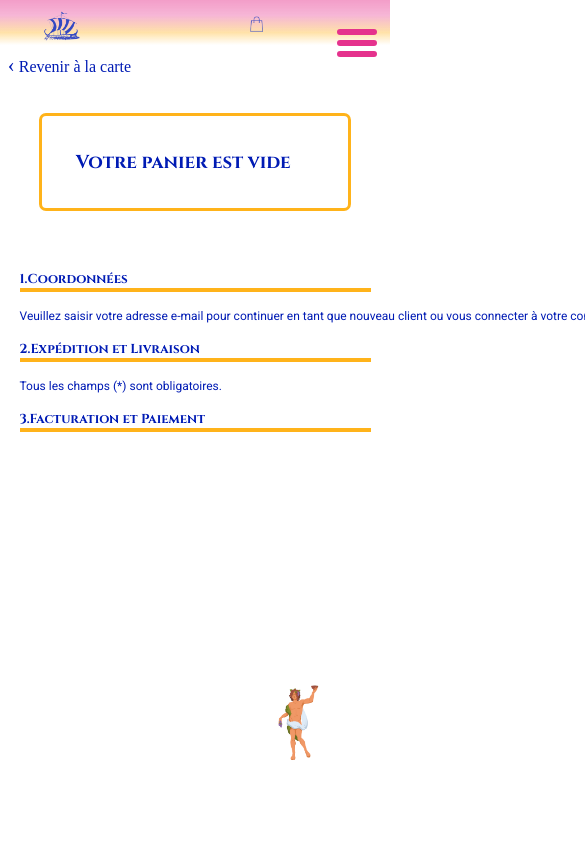
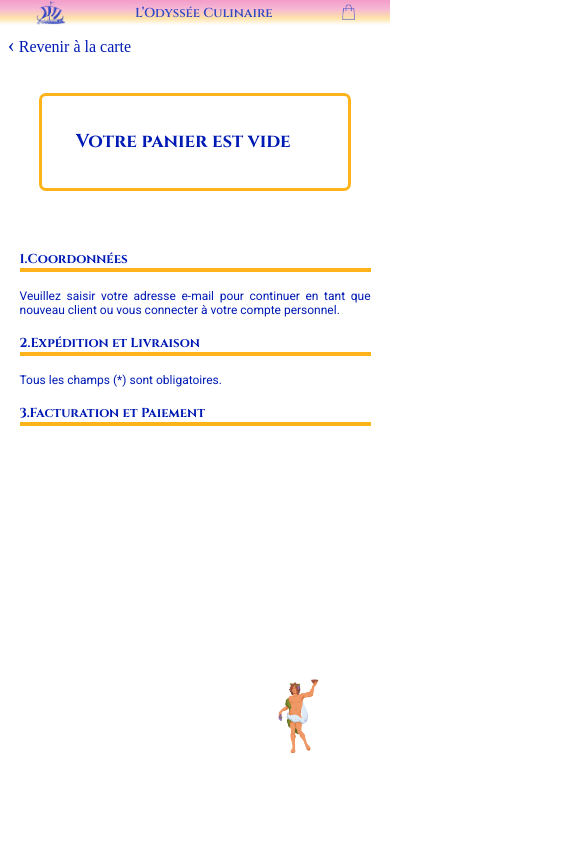
Before and after one commit to Chlopes92/OdysseeCulinaire, a React (Create React App) app: page /form in a window 390 px wide. Shown: the top 844 px of the page, 585 px wide, since content can reach past the window. Built offline with nearby package versions, Linux system fonts and the light colour scheme.

Commit message:
fix style

```diff
--- a/src/components/Header/Header.module.css
+++ b/src/components/Header/Header.module.css
@@ -11,12 +11,15 @@
 }
 
 .logo{
-    margin-top: 10px;
-    width: 10vw;
+    display: flex;
+    /* margin-top: 10px; */
+    width: 8vw;
+    /* align-content: center; */
+    justify-content: center;
 }
 
 .panier{
-    margin-top: 1vh;
+    /* margin-top: 1vh; */
     width: 1vw;
     min-width: 3.5vw;
     height: auto;
@@ -24,7 +27,8 @@
 .flex{
     display: flex;
    align-items: center;
-   margin-top: 2vw;
+   margin-top: 1vw;
+   position: relative
 }
 
 .borderQuantity{
@@ -32,19 +36,27 @@
     justify-content: center;
     align-items: center;
     background-color: var(--pink);
-    width: 2vw;
-    height: 2vw;
-    min-width: 6px;
-    min-height: 14px;
+    width: 2.5vw;
+    height: 2.5vw;
+    /* min-width: 6px;
+    min-height: 14px; */
     border-radius: 50%;
     box-sizing: border-box;
     margin-left: 20px;
+    margin-top: 3.5vw;
+    margin-left: 3vh;
     position: absolute;
-    margin-top: 4rem;
-    margin-left: 3rem;
 
 }
 
+.titlePrincipal{
+    /* margin-top: 4vh; */
+    display: flex;
+    justify-content: center;
+    align-items: center;
+    font-weight: 600;
+    font-size: clamp(13px, 3vw, 40px);
+}
 
 .quantity{
     height: 100%;
@@ -64,10 +76,10 @@
         display: none;
     } */
 
-    .burger,.customBurger{
+    /* .burger,.customBurger{
         display: block;
         background: none;
-    }
+    } */
 
     .menuBurger img{
         height: 50px;
@@ -75,22 +87,29 @@
     }
 
     .burgerIcon{
-        display: block;
+        /* display: block; */
+        display: flex;
+        flex-direction: column;
         cursor: pointer;
-        margin: 24px 8px 0px 0px;
-        position: absolute;
+        margin: 1.6rem 5px 0px 0px;
+        /* position: absolute; */
         right: 0;
 
     }
 
+    /* .menuMobile{
+        /* display: flex !important; */
+        /* justify-content: space-around; */
+         /* width: 18vw;
+    } */
+
     .line{
         display: block;
-        width: 40px;
-        height: 6px;
+        width: 38px;
+        height: 5px;
         border-radius: 61px;
-        margin: 5px;
+        margin: 3px;
         background-color: var(--pink);
-        -webkit-transition: all 0.3s ease-in-out;
         transition: all 0.3s ease-in-out;
     }
 
@@ -102,5 +121,23 @@
         display: none;
     }
 
+    .borderQuantity{
+        margin-top: 3.5vw;
+        margin-left: 1.5vh;
+
+
+    }
+
+    .panier{
+        /* margin-top: 1vh; */
+        width: 1vw;
+        min-width: 3.5vw;
+        height: auto;
+    }
+
+    .containerPanier{
+        position: relative;
+    }
+
 
 }
--- a/src/components/Header/Header.tsx
+++ b/src/components/Header/Header.tsx
@@ -56,8 +56,9 @@ const Header = () => {
         <img className={style.logo} src="/image/icons/logo.png" alt="Retour accueil" />
 
       </Link>}
-      <NavBar customActiveClass={style.isActive} />
-      {/* <div> */}
+      {/* <NavBar customActiveClass={style.isActive} /> */}
+      <h1 className={style.titlePrincipal}>L’Odyssée Culinaire</h1>
+      <div  className={style.containerPanier}>
       {location.pathname !== "/order" &&
         (<Link to="/cart">
           <div className={style.flex}>
@@ -67,8 +68,10 @@ const Header = () => {
             </div> }
           </div>
         </Link>)}
+        <div>
       <MenuBurger burgerClass={style.customBurger} />
-      {/* </div> */}
+      </div>
+      </div>
     </section>
   );
 };
--- a/src/components/NavBar/NavBar.module.css
+++ b/src/components/NavBar/NavBar.module.css
@@ -23,9 +23,9 @@
     /*  414px pour cibler la largeur de l'iPhone */
     /* .list {} */
 
-  .navBar{
+  /* .navBar{
     display: none;
-    }
+    }*/
 }
 
 /* @media(max-width: 900px){
--- a/src/index.css
+++ b/src/index.css
@@ -9,7 +9,7 @@
   padding: 0;
   box-sizing: border-box;
   color: var(--color);
-  white-space: nowrap;
+  /* white-space: nowrap; */
 }
 
 a, ul{
--- a/src/pages/ProductsPage.module.css
+++ b/src/pages/ProductsPage.module.css
@@ -127,6 +127,7 @@ order: -1;
         display: flex;
     }
 
+
 }
 
 
@@ -140,6 +141,7 @@ order: -1;
 
     .menu{
         width: auto;
+        justify-content: center;
     }
 
     .none{
```
